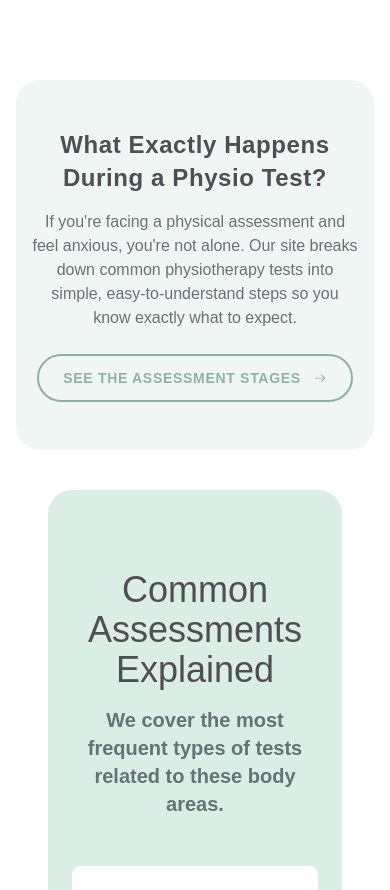
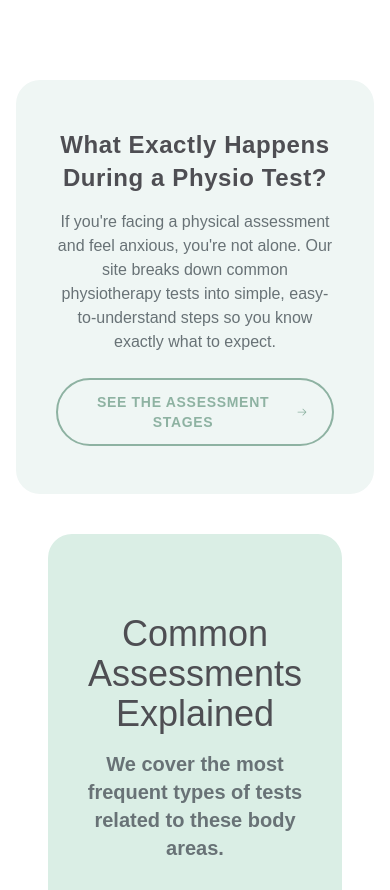
Before and after one commit to kul349/physio-tests-app, a React (Vite) app: page / in a window 390 px wide. Shown: the part 980-1870 px from the top of the page. Built offline with nearby package versions, Linux system fonts and the light colour scheme.

Commit message:
checking something

```diff
--- a/src/layouts/Information.jsx
+++ b/src/layouts/Information.jsx
@@ -4,7 +4,7 @@
 function Information() {
   return (
     <section className="py-12 md:py-20 bg-white-smoke-2 mt-6 md:mt-10 rounded-3xl px-4 md:px-8">
-      <div className="max-w-6xl mx-auto  text-center">
+      <div className="max-w-6xl mx-auto px-6 lg:px-8 text-center">
         <h2 className="text-2xl sm:text-3xl md:text-4xl font-bold text-charcoal-3 leading-snug tracking-wide mb-4">
           What Exactly Happens During a Physio Test?
         </h2>
```
